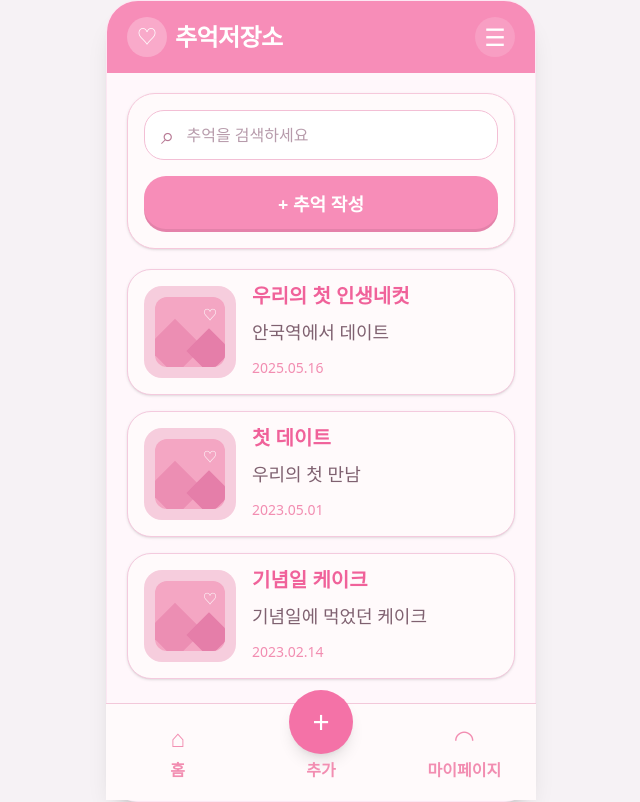
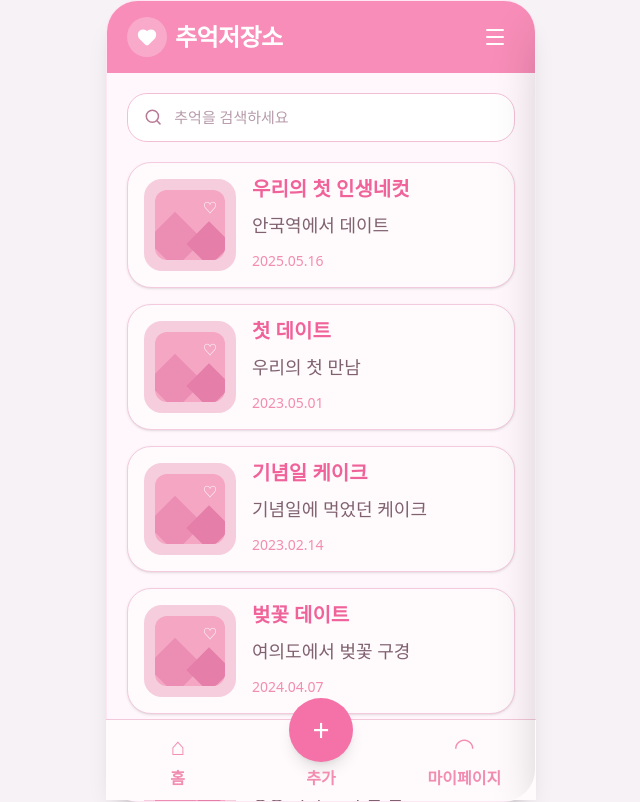
Before and after one commit to k65860/memory_storage, a Next.js app: page / in a window 1280 px wide. Shown: the whole page, without its empty margins (319-959 px from the left). Built offline with nearby package versions, Linux system fonts and the light colour scheme; a web font is replaced by a local one.

Commit message:
feat: sideBar 추가

```diff
--- a/app/conponents/footer.tsx
+++ b/app/components/footer.tsx
@@ -3,7 +3,7 @@ import Link from "next/link";
 export default function Bottom() {
   return (
     <nav className="fixed bottom-0 left-1/2 z-20 w-full max-w-[430px] -translate-x-1/2 border-t border-[#f3c8da] bg-[#fffafb]">
-      <div className="grid h-24 grid-cols-3 items-center">
+      <div className="grid h-20 grid-cols-3 items-center">
         <Link
           href="/"
           className="flex flex-col items-center justify-center gap-1 text-[#f28db1]"
--- /dev/null
+++ b/app/components/header.tsx
@@ -0,0 +1,29 @@
+import { Menu, Heart } from "lucide-react";
+
+interface HeaderProps {
+  onMenuClick?: () => void;
+}
+
+export default function Header({ onMenuClick }: HeaderProps) {
+  return (
+    <header className="sticky top-0 z-10 bg-[#f78db8] px-5 py-4 text-white">
+      <div className="flex items-center justify-between">
+        <div className="flex items-center gap-2">
+          <div className="flex h-10 w-10 items-center justify-center rounded-full bg-white/25">
+            <Heart className="h-5 w-5 fill-white text-white" />
+          </div>
+          <h1 className="text-2xl font-extrabold tracking-tight">추억저장소</h1>
+        </div>
+
+        <button
+          type="button"
+          aria-label="메뉴"
+          onClick={onMenuClick}
+          className="flex h-10 w-10 items-center justify-center"
+        >
+          <Menu className="h-6 w-6" />
+        </button>
+      </div>
+    </header>
+  );
+}
--- /dev/null
+++ b/app/components/sideBar.tsx
@@ -0,0 +1,145 @@
+"use client";
+
+import Image from "next/image";
+import {
+  X,
+  House,
+  Images,
+  Share2,
+  CalendarDays,
+  Tags,
+  Bell,
+  Palette,
+  Mail,
+  LogOut,
+  Heart,
+} from "lucide-react";
+
+interface SideBarProps {
+  open: boolean;
+  onClose: () => void;
+}
+
+const profile = {
+  name: "지연",
+  introduction: "우리의 추억을 기록해요",
+  imageUrl: "",
+};
+
+export default function SideBar({ open, onClose }: SideBarProps) {
+  return (
+    <>
+      <div
+        onClick={onClose}
+        className={`absolute inset-0 z-40 bg-black/35 transition-opacity duration-300 ${
+          open
+            ? "pointer-events-auto opacity-100"
+            : "pointer-events-none opacity-0"
+        }`}
+      />
+
+      <aside
+        className={`absolute right-0 top-0 z-50 flex h-full w-[78%] max-w-[320px] flex-col bg-[#fffafb] shadow-2xl transition-transform duration-300 ${
+          open ? "translate-x-0" : "translate-x-full"
+        }`}
+      >
+        <div className="flex items-center justify-end px-5 pt-5">
+          <button
+            type="button"
+            onClick={onClose}
+            aria-label="사이드바 닫기"
+            className="flex h-12 w-12 items-center justify-center rounded-full bg-pink-50 text-[#e486ab]"
+          >
+            <X className="h-6 w-6" />
+          </button>
+        </div>
+
+        <div className="px-5 pt-3">
+          <div className="rounded-[28px] bg-white px-4 py-4 shadow-sm">
+            <div className="flex items-center gap-3">
+              <div className="flex h-16 w-16 items-center justify-center overflow-hidden rounded-full bg-[#f8d4e3]">
+                {profile.imageUrl ? (
+                  <Image
+                    src={profile.imageUrl}
+                    alt={`${profile.name} 프로필 이미지`}
+                    width={64}
+                    height={64}
+                    className="h-full w-full object-cover"
+                  />
+                ) : (
+                  <Heart className="h-7 w-7 fill-[#f28db1] text-[#f28db1]" />
+                )}
+              </div>
+
+              <div>
+                <p className="text-[24px] font-bold leading-none text-[#ea79a7]">
+                  {profile.name}
+                </p>
+                <p className="mt-2 text-md text-[#9c7d8d]">
+                  {profile.introduction}
+                </p>
+              </div>
+            </div>
+          </div>
+        </div>
+
+        <nav className="flex-1 overflow-y-auto px-5 pb-5 pt-5">
+          <div>
+            <MenuItem icon={<House className="h-5 w-5" />} label="홈" active />
+            <MenuItem icon={<Images className="h-5 w-5" />} label="전체 추억" />
+            <MenuItem
+              icon={<Share2 className="h-5 w-5" />}
+              label="공유한 추억"
+            />
+            <MenuItem
+              icon={<CalendarDays className="h-5 w-5" />}
+              label="이번 달 추억"
+            />
+            <MenuItem
+              icon={<Tags className="h-5 w-5" />}
+              label="태그 모아보기"
+            />
+          </div>
+
+          {/* <div className="my-5 h-px bg-[#f3d6e2]" />
+
+          <div>
+            <MenuItem icon={<Bell className="h-5 w-5" />} label="알림 설정" />
+            <MenuItem icon={<Palette className="h-5 w-5" />} label="앱 테마" />
+            <MenuItem icon={<Mail className="h-5 w-5" />} label="문의하기" />
+          </div> */}
+
+          <div className="my-5 h-px bg-[#f3d6e2]" />
+
+          <button className="flex w-full items-center gap-4 rounded-[20px] px-4 py-4 text-[#e17aa4] transition hover:bg-pink-50">
+            <LogOut className="h-5 w-5" />
+            <span className="text-[18px] font-semibold">로그아웃</span>
+          </button>
+        </nav>
+      </aside>
+    </>
+  );
+}
+
+function MenuItem({
+  icon,
+  label,
+  active = false,
+}: {
+  icon: React.ReactNode;
+  label: string;
+  active?: boolean;
+}) {
+  return (
+    <button
+      className={`flex w-full items-center gap-4 rounded-[20px] px-4 py-4 text-left transition ${
+        active
+          ? "bg-[#fbe3ec] text-[#e17aa4]"
+          : "text-[#967787] hover:bg-pink-50"
+      }`}
+    >
+      {icon}
+      <span className="text-[18px] font-medium">{label}</span>
+    </button>
+  );
+}
--- a/app/conponents/header.tsx
+++ /dev/null
@@ -1,22 +0,0 @@
-export default function Header() {
-  return (
-    <header className="sticky top-0 z-10 bg-[#f78db8] px-5 py-4 text-white">
-      <div className="flex items-center justify-between">
-        <div className="flex items-center gap-2">
-          <div className="flex h-10 w-10 items-center justify-center rounded-full bg-white/25 text-xl">
-            ♡
-          </div>
-          <h1 className="text-2xl font-extrabold tracking-tight">추억저장소</h1>
-        </div>
-
-        <button
-          type="button"
-          aria-label="메뉴"
-          className="flex h-10 w-10 items-center justify-center rounded-full bg-white/15 text-2xl"
-        >
-          ☰
-        </button>
-      </div>
-    </header>
-  );
-}
--- a/app/home/searchSection.tsx
+++ b/app/home/searchSection.tsx
@@ -1,24 +1,16 @@
-import Link from "next/link";
+import { Search } from "lucide-react";
 
 export default function SearchSection() {
   return (
     <section className="px-5 py-5">
-      <div className="rounded-[28px] border border-[#f6c8db] bg-[#fffafb] px-4 py-4 shadow-sm">
-        <div className="flex items-center gap-3 rounded-[20px] border border-[#f3bfd5] bg-white px-4 py-3 text-[#b87a95]">
-          <span className="text-2xl leading-none">⌕</span>
-          <input
-            type="text"
-            placeholder="추억을 검색하세요"
-            className="w-full bg-transparent text-md outline-none placeholder:text-[#b79bab]"
-          />
-        </div>
+      <div className="flex items-center gap-3 rounded-[20px] border border-[#f3bfd5] bg-white px-4 py-3">
+        <Search className="h-5 w-5 text-[#b87a95]" />
 
-        <Link
-          href="/memories/new"
-          className="mt-4 flex h-14 w-full items-center justify-center rounded-[22px] bg-[#f78db8] text-lg font-bold text-white shadow-[inset_0_-3px_0_rgba(0,0,0,0.08)]"
-        >
-          + 추억 작성
-        </Link>
+        <input
+          type="text"
+          placeholder="추억을 검색하세요"
+          className="w-full bg-transparent text-[15px] outline-none placeholder:text-[#b79bab]"
+        />
       </div>
     </section>
   );
--- a/app/page.tsx
+++ b/app/page.tsx
@@ -1,9 +1,12 @@
-import Header from "@/app/conponents/header";
-import Footer from "@/app/conponents/footer";
+"use client";
+
+import { useState } from "react";
+import Header from "@/app/components/header";
+import Footer from "@/app/components/footer";
 import SearchSection from "@/app/home/searchSection";
 import MemoryCard from "@/app/home/memoryCard";
+import SideBar from "@/app/components/sideBar";
 
-//임시데이터
 const memories = [
   {
     id: 1,
@@ -23,16 +26,39 @@ const memories = [
     description: "기념일에 먹었던 케이크",
     date: "2023.02.14",
   },
+  {
+    id: 4,
+    title: "벚꽃 데이트",
+    description: "여의도에서 벚꽃 구경",
+    date: "2024.04.07",
+  },
+  {
+    id: 5,
+    title: "여름 바다",
+    description: "강릉 바다 보러 간 날",
+    date: "2024.08.11",
+  },
+  {
+    id: 6,
+    title: "크리스마스",
+    description: "케이크랑 선물 교환",
+    date: "2024.12.25",
+  },
 ];
 
 export default function HomePage() {
+  const [openDrawer, setOpenDrawer] = useState(false);
+
   return (
-    <main className="min-h-dvh bg-[#fff7fb]">
-      <Header />
+    <div className="relative h-[100dvh] overflow-hidden">
+      <main className="flex h-full flex-col bg-[#fff7fb]">
+        <Header onMenuClick={() => setOpenDrawer(true)} />
 
+        <div className="shrink-0">
           <SearchSection />
+        </div>
 
-      <section className="px-5 pb-28">
+        <section className="flex-1 overflow-y-auto px-5 pb-32">
           <div className="space-y-4">
             {memories.map((memory) => (
               <MemoryCard key={memory.id} memory={memory} />
@@ -42,5 +68,8 @@ export default function HomePage() {
 
         <Footer />
       </main>
+
+      <SideBar open={openDrawer} onClose={() => setOpenDrawer(false)} />
+    </div>
   );
 }
--- a/package.json
+++ b/package.json
@@ -10,6 +10,7 @@
   },
   "dependencies": {
     "@fontsource/pretendard": "^5.2.5",
+    "lucide-react": "^0.577.0",
     "next": "16.2.0",
     "react": "19.2.4",
     "react-dom": "19.2.4",
```
Also changed, not shown: 1 other file (tests, documents, lock files or other folders). Lines whose indentation alone changed are shown as unchanged.
